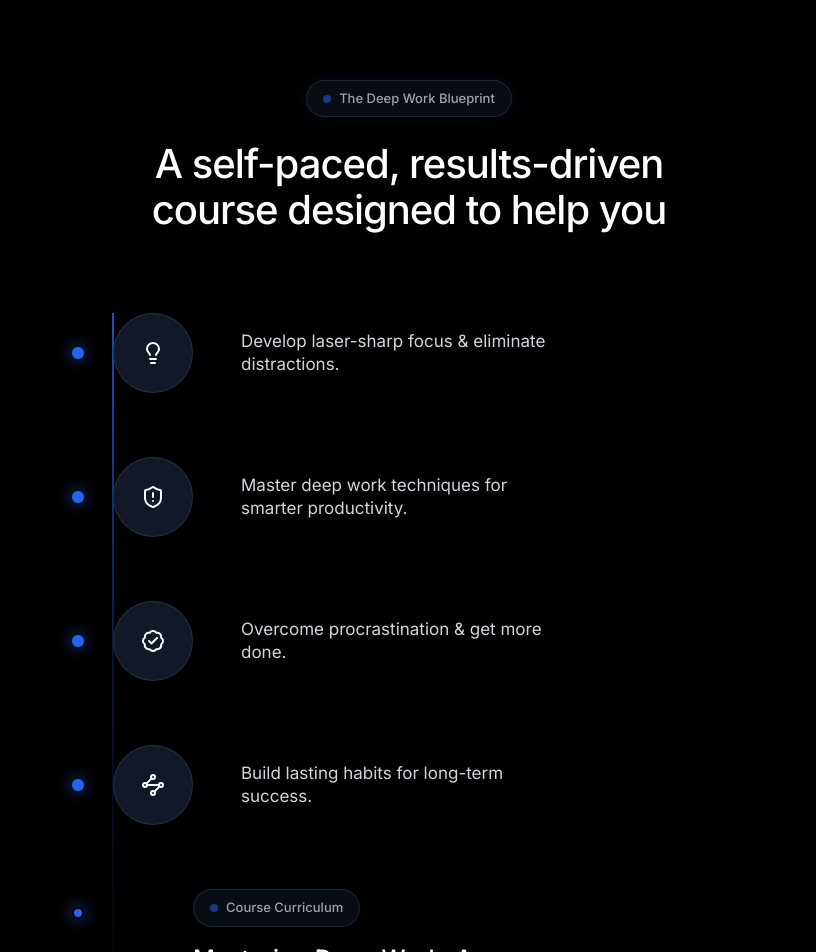
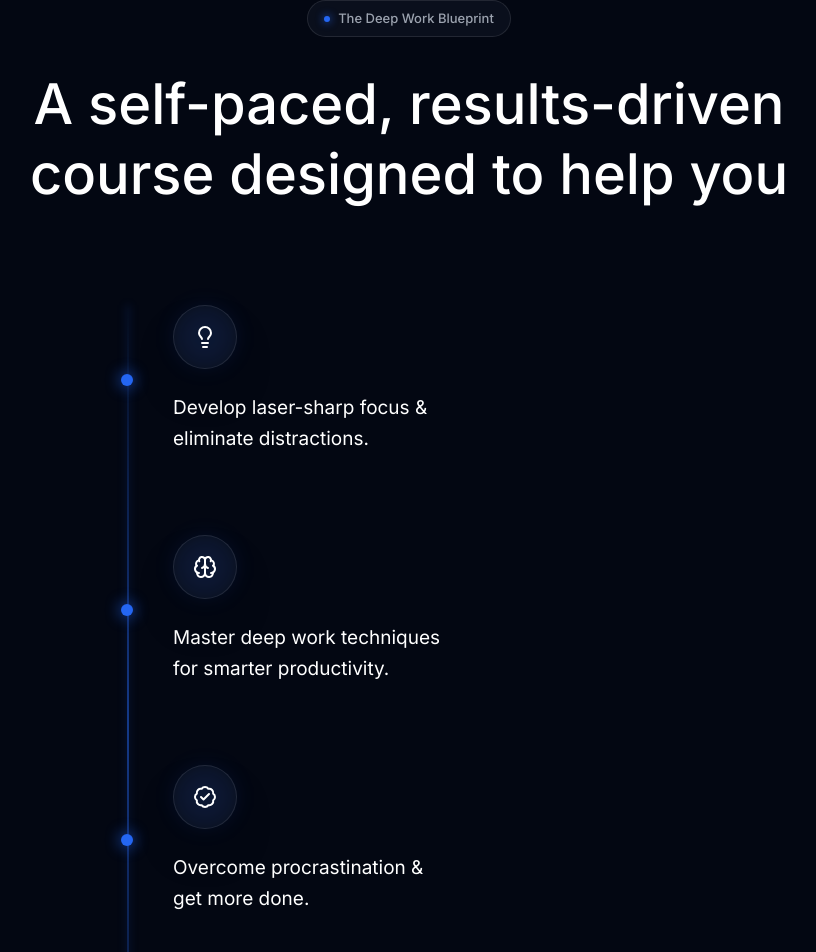
Before and after one commit to anishazahan/anisha-frontend, a Next.js app: page / in a window 1280 px wide. Shown: the part 1630-2582 px from the top of the page, without its empty margins (231-1047 px from the left). Built offline with nearby package versions, Linux system fonts and the light colour scheme.

Commit message:
modify: self placed section modify

```diff
--- a/src/components/landing/Hero.tsx
+++ b/src/components/landing/Hero.tsx
@@ -13,7 +13,7 @@ export default function Hero() {
   return (
     <section
       id="overview"
-      className="relative w-full overflow-hidden bg-white pt-72 pb-0 transition-colors duration-300 dark:bg-black"
+      className="relative w-full overflow-hidden bg-white pt-44 md:pt-56 lg:pt-72 pb-0 transition-colors duration-300 dark:bg-black"
     >
       {/* ── 2. Blue radial glow — top center ── */}
 
@@ -54,17 +54,9 @@ export default function Hero() {
           </Button>
         </div>
 
-        {/* <div
-          className="pointer-events-none absolute left-1/2 top-[-8%]  hidden h-[500px] w-[900px] -translate-x-1/2 dark:block z-50"
-          style={{
-            background:
-              "radial-gradient(ellipse at center, rgba(37,99,235,0.28) 0%, rgba(37,99,235,0.08) 45%, transparent 70%)",
-          }}
-        /> */}
-
         {/* ── 5. Video Box ── */}
 
-        <div className="relative mx-auto  w-full group mt-2 py-20">
+        <div className="relative mx-auto  w-full group mt-2 pt-10 md:pt-20 ">
           <div className="h-full w-full bg-glow-line-vertical absolute left-0 top-0 bottom-0"></div>
           <div
             className="pointer-events-none absolute left-1/2 top-[-17%] z-[2] hidden h-[500px] w-[900px] -translate-x-1/2 dark:block"
@@ -161,7 +153,7 @@ export default function Hero() {
               )}
             </div>
           </div>
-          <div className="h-20 w-full bg-glow-line-horizontal"></div>
+          <div className="h-10 md:h-20 w-full bg-glow-line-horizontal"></div>
         </div>
         {/* end video box */}
       </div>
--- a/src/components/landing/SelfPacedSection.tsx
+++ b/src/components/landing/SelfPacedSection.tsx
@@ -3,26 +3,26 @@
 import { useGSAP } from "@gsap/react";
 import gsap from "gsap";
 import { ScrollTrigger } from "gsap/ScrollTrigger";
-import { BadgeCheck, Lightbulb, ShieldAlert, Waypoints } from "lucide-react";
+import { BadgeCheck, Brain, Lightbulb, Waypoints } from "lucide-react";
 import { useRef } from "react";
 
 gsap.registerPlugin(ScrollTrigger);
 
 const timelineData = [
   {
-    icon: <Lightbulb size={24} className="text-neutral-900 dark:text-white" />,
+    icon: <Lightbulb size={24} />,
     text: "Develop laser-sharp focus & eliminate distractions.",
   },
   {
-    icon: <ShieldAlert size={24} className="text-neutral-900 dark:text-white" />,
+    icon: <Brain size={24} />,
     text: "Master deep work techniques for smarter productivity.",
   },
   {
-    icon: <BadgeCheck size={24} className="text-neutral-900 dark:text-white" />,
+    icon: <BadgeCheck size={24} />,
     text: "Overcome procrastination & get more done.",
   },
   {
-    icon: <Waypoints size={24} className="text-neutral-900 dark:text-white" />,
+    icon: <Waypoints size={24} />,
     text: "Build lasting habits for long-term success.",
   },
 ];
@@ -30,88 +30,97 @@ const timelineData = [
 export default function SelfPacedSection() {
   const containerRef = useRef<HTMLDivElement>(null);
 
-  useGSAP(() => {
-    const items = gsap.utils.toArray(".timeline-item");
-
-    gsap.from(items, {
-      y: 50,
-      opacity: 0,
-      duration: 0.8,
-      stagger: 0.2,
-      ease: "power3.out",
+  useGSAP(
+    () => {
+      // Line drawing animation
+      gsap.from(".line-spine", {
+        scaleY: 0,
+        transformOrigin: "top",
         scrollTrigger: {
-        trigger: containerRef.current,
-        start: "top 75%",
-      }
+          trigger: ".timeline-container",
+          start: "top 70%",
+          end: "bottom 80%",
+          scrub: 1,
+        },
       });
 
-    gsap.from(".timeline-line", {
-      scaleY: 0,
-      transformOrigin: "top",
-      duration: 1.5,
-      ease: "power2.inOut",
+      // Staggered reveal for items
+      gsap.from(".timeline-item", {
+        opacity: 0,
+        x: -20,
+        stagger: 0.3,
+        duration: 1,
+        ease: "power2.out",
         scrollTrigger: {
-        trigger: containerRef.current,
-        start: "top 75%",
-      }
+          trigger: ".timeline-container",
+          start: "top 70%",
+        },
       });
-  }, { scope: containerRef });
+    },
+    { scope: containerRef },
+  );
 
   return (
-    <section id="curriculum" className="relative w-full bg-white py-32 transition-colors duration-300 dark:bg-black" ref={containerRef}>
+    <section
+      ref={containerRef}
+      className="w-full bg-white py-32 transition-colors duration-500 dark:bg-[#030712]"
+    >
       <div className="mx-auto max-w-[1280px] px-6">
-
-        {/* Header */}
-        <div className="flex flex-col items-center text-center">
-          <div className="mb-6 flex w-fit items-center gap-2 rounded-full border border-neutral-200 bg-neutral-100/50 px-4 py-2 backdrop-blur-sm dark:border-white/10 dark:bg-neutral-900/50 shadow-[0_0_15px_rgba(36,102,242,0.1)]">
-            <div className="h-2 w-2 rounded-full bg-primary-500 animate-pulse" />
-            <span className="text-[13px] font-medium text-neutral-600 dark:text-neutral-400">
+        {/* --- Header --- */}
+        <div className="mb-24 flex flex-col items-center text-center">
+          <div className="mb-8 inline-flex items-center gap-2 rounded-full border border-neutral-200 bg-neutral-50 px-4 py-2 dark:border-white/10 dark:bg-[#0A0F1C]">
+            <div className="h-1.5 w-1.5 rounded-full bg-primary-500 shadow-[0_0_8px_#2466F2]" />
+            <span className="text-[13px] font-medium text-neutral-500 dark:text-neutral-400">
               The Deep Work Blueprint
             </span>
           </div>
-
-          <h2 className="max-w-2xl text-h3 font-medium leading-[1.2] tracking-tight text-neutral-900 md:text-h2 dark:text-white">
-            A self-paced, results-driven <br className="hidden md:block" /> course designed to help you
+          <h2 className="text-[32px] font-medium leading-tight text-neutral-900 dark:text-white md:text-[48px] lg:text-[56px]">
+            A self-paced, results-driven <br /> course designed to help you
           </h2>
         </div>
 
-        {/* Timeline */}
-        <div className="relative mx-auto mt-20 max-w-2xl px-4 md:px-0">
-          {/* Vertical Line */}
-          <div className="timeline-line absolute left-[27px] top-0 h-full w-[2px] bg-gradient-to-b from-primary-500/80 via-primary-500/40 to-transparent dark:from-primary-500/80 dark:via-primary-500/20 md:left-[39px]" />
-
-          <div className="flex flex-col gap-16">
-            {timelineData.map((item, index) => (
-              <div key={index} className="timeline-item flex items-center gap-8 md:gap-12 pl-6 md:pl-10 relative">
-                {/* Visual marker dot */}
-                <div className="absolute left-0 top-1/2 -mt-[6px] h-3 w-3 rounded-full bg-primary-500 shadow-[0_0_15px_rgba(36,102,242,0.8)] -ml-[1.5px]" />
-
-                {/* Circular icon container */}
-                <div className="flex z-10 h-16 w-16 md:h-20 md:w-20 shrink-0 items-center justify-center rounded-full border border-neutral-200 bg-white/50 dark:border-white/10 dark:bg-neutral-900 backdrop-blur-md shadow-lg">
-                  {item.icon}
+        {/* --- Timeline Container --- */}
+        <div
+          className="relative w-full dark:bg-[#030712] pb-20 "
+          ref={containerRef}
+        >
+          <div className="mx-auto max-w-[1280px] px-6">
+            {/* Timeline Container */}
+            <div className="relative mx-auto max-w-xl">
+              {/* ✅ THE VERTICAL LINE (Pinned exactly at 6px to match dot center) */}
+              <div className="absolute left-[6px] top-0 h-full w-[1.5px] z-0">
+                <div className="timeline-line-inner h-full w-full bg-gradient-to-b from-primary-500/0 via-primary-500 to-primary-500/0 opacity-50" />
+                {/* Soft Glow around the line */}
+                <div className="absolute inset-0 blur-[4px] bg-primary-500/30" />
               </div>
 
-                {/* Text */}
-                <p className="text-body-normal text-neutral-600 dark:text-neutral-300 max-w-xs">
+              <div className="flex flex-col gap-20">
+                {timelineData.map((item, index) => (
+                  <div
+                    key={index}
+                    className="timeline-item relative flex items-center gap-10"
+                  >
+                    {/* ✅ THE DOT (Positioned exactly on the line) */}
+                    <div className="relative z-10 h-3 w-3 rounded-full bg-[#2466F2] shadow-[0_0_15px_#2466F2] backdrop-blur-lg   " />
+
+                    {/* Content Wrapper */}
+                    <div className="flex flex-col gap-6">
+                      {/* Icon with Blue Ambient Glow */}
+                      <div className="relative flex h-16 w-16 items-center justify-center rounded-full border border-white/10 bg-[#0A0F1C] shadow-2xl text-white dark:text-dark">
+                        {/* Inner Blue Glow */}
+                        <div className="absolute inset-0 rounded-full bg-primary-500/10 blur-[10px]" />
+                        <div className="relative z-10">{item.icon}</div>
+                      </div>
+
+                      {/* Text (100% Match font size and weight) */}
+                      <p className="text-[19px] font-normal leading-relaxed  dark:text-dark max-w-[280px]">
                         {item.text}
                       </p>
                     </div>
+                  </div>
                 ))}
               </div>
-
-          {/* Bottom badge */}
-          <div className="timeline-item mt-16 flex flex-col pl-[88px] md:pl-[120px] relative">
-             <div className="absolute left-0 top-6 -mt-[6px] h-3 w-3 rounded-full bg-primary-500 shadow-[0_0_15px_rgba(36,102,242,0.8)] -ml-[1.5px] border-2 border-black" />
-
-             <div className="mb-4 flex w-fit items-center gap-2 rounded-full border border-neutral-200 bg-neutral-100/50 px-4 py-2 backdrop-blur-sm dark:border-white/10 dark:bg-neutral-900/50 shadow-[0_0_15px_rgba(36,102,242,0.05)]">
-                <div className="h-2 w-2 rounded-full bg-primary-500 animate-pulse" />
-                <span className="text-[13px] font-medium text-neutral-600 dark:text-neutral-400">
-                  Course Curriculum
-                </span>
             </div>
-             <p className="text-h4 font-medium text-neutral-900 dark:text-white">
-               Mastering Deep Work: A <br /> Structured Path to Peak <br /> Productivity
-             </p>
           </div>
         </div>
       </div>
```
Lines whose indentation alone changed are shown as unchanged.
